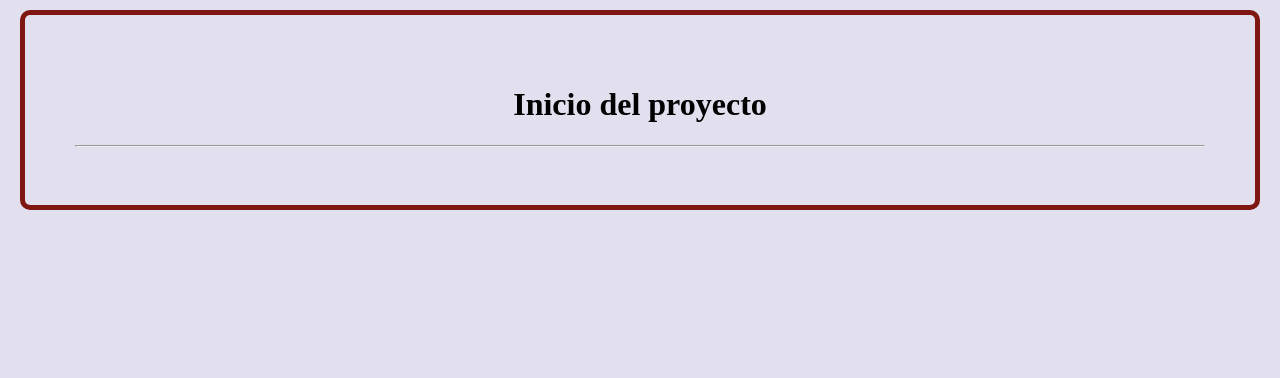
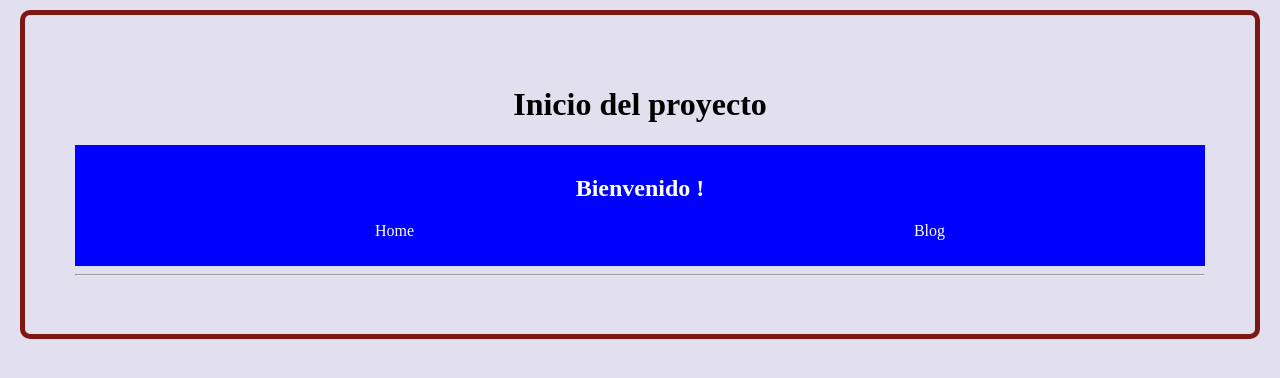
Before and after one commit to DanielGuzmanV/React-Js-Fundamentos, a React (Vite) app: page /linksHome/1 in a window 1280 px wide. Before the commit this address had no page. Shown: the top 378 px of the page. Built offline with nearby package versions, Linux system fonts and the light colour scheme; no server answers.

Commit message:
se agregaron las rutas a postdetails

```diff
--- a/src/routes/Routes.jsx
+++ b/src/routes/Routes.jsx
@@ -13,6 +13,7 @@ import PageFetchapi from "../pages/PageFetchapi"
 import PageFormularios from "../pages/PageFormularios"
 import LinksHomePage from "../pages/LinksHomePage"
 import LinksBlogPage from "../pages/LinksBlogPage"
+import PostDetails from "../pages/PostDetails"
 
 function MyRoutes() {
   return (
@@ -30,8 +31,9 @@ function MyRoutes() {
       <Route path="/useEffect" element={<PageUseEffect/>}/>
       <Route path="/fetch" element={<PageFetchapi/>}/>
       <Route path="/formulario" element={<PageFormularios/>}/>
+      <Route path="/linksBlog" element={<LinksBlogPage/>}/>
       <Route path="/linksHome" element={<LinksHomePage/>}/>
-      <Route path="/linksBlog" element={<LinksBlogPage/>}/>
+      <Route path="/linksHome/:id" element={<PostDetails/>}/>
     </Routes>
 
   )
```
